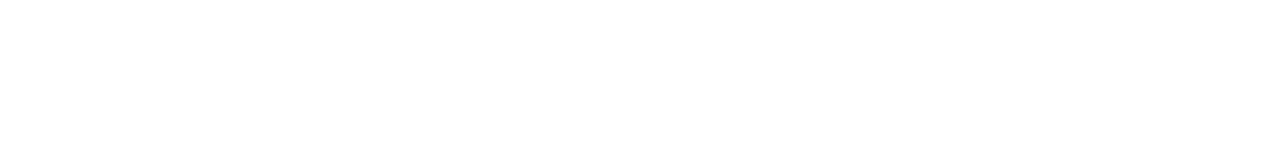
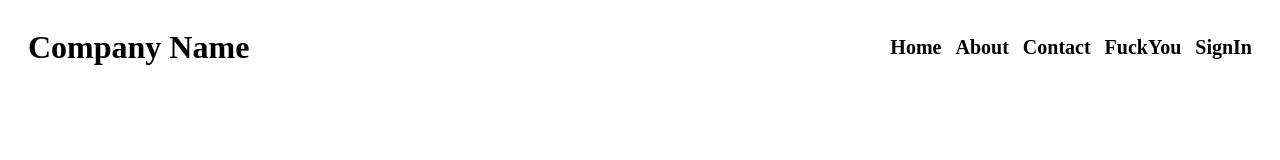
Before and after one commit to DevMushfiq007/VintageCar, a plain HTML site: page index.html in a window 1280 px wide. Drawn offline with Linux system fonts and the light colour scheme.

Commit message:
Second Commit

```diff
--- a/index.css
+++ b/index.css
@@ -0,0 +1,14 @@
+header {
+  display: flex;
+  justify-content: space-between;
+  align-items: center;
+  padding: 0px 20px;
+}
+
+.Options a {
+  text-decoration: none;
+  margin-left: 10px;
+  color: black;
+  font-weight: bold;
+  font-size: 20px;
+}
--- a/index.html
+++ b/index.html
@@ -10,6 +10,19 @@
 
 <body>
 
+  <header>
+    <h1>Company Name</h1>
+    <div class="Options">
+      <a href="">Home</a>
+      <a href="">About</a>
+      <a href="">Contact</a>
+      <a href="">FuckYou</a>
+      <a href="">SignIn</a>
+    </div>
+  </header>
+  <main></main>
+  <footer></footer>
+
 </body>
 
 </html>
```
